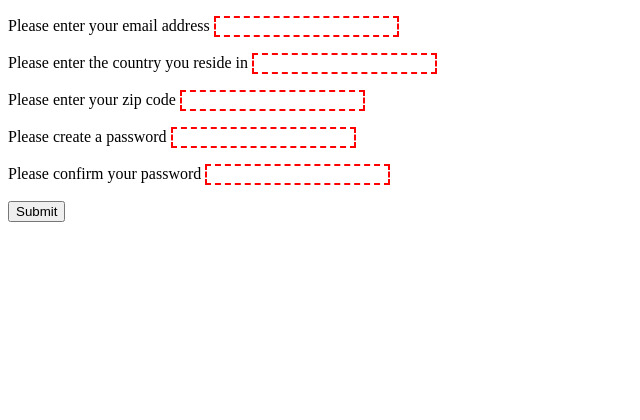
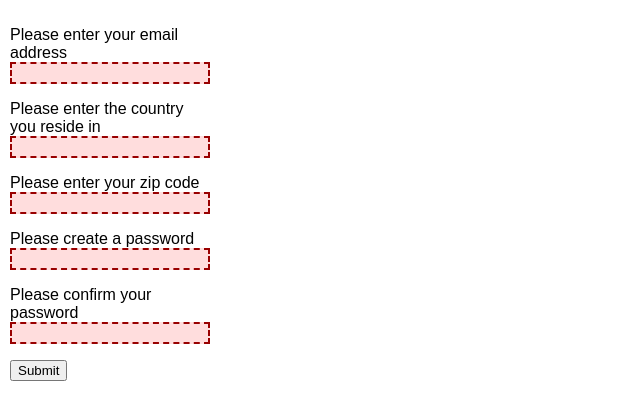
Before and after one commit to pacifictones/form, a plain HTML site: page index.html in a window 1280 px wide. Shown: the whole page, without its empty margins (0-640 px from the left). Drawn offline with Linux system fonts and the light colour scheme.

Commit message:
styles done

```diff
--- a/styles.css
+++ b/styles.css
@@ -1,3 +1,53 @@
+body {
+    padding: 0;
+    margin: 0 auto;
+}
+
+p {
+    display: block;
+}
+
+form {
+    padding: 10px;
+    font: 1em sans-serif;
+    width: 200px;
+}
+
+input {
+    appearance: none;
+    width: 100%;
+    border: 1px solid #333;
+    margin: 0;
+
+    font-family: inherit;
+    font-size: 90%;
+
+    box-sizing: border-box;
+}
+
+
+
 input:invalid {
-    border: 2px dashed red;
+    border: 2px dashed #900;
+    background-color: #fdd;
 }
+
+input:focus:invalid {
+    outline: none;
+}
+
+.error {
+    width: 100%;
+    padding: 0;
+
+    font-size: 80%;
+    color: white;
+    background-color: #900;
+    border-radius: 0 0 5px 5px;
+
+    box-sizing: border-box;
+}
+
+.error.active {
+    padding: .3em;
+}
```
